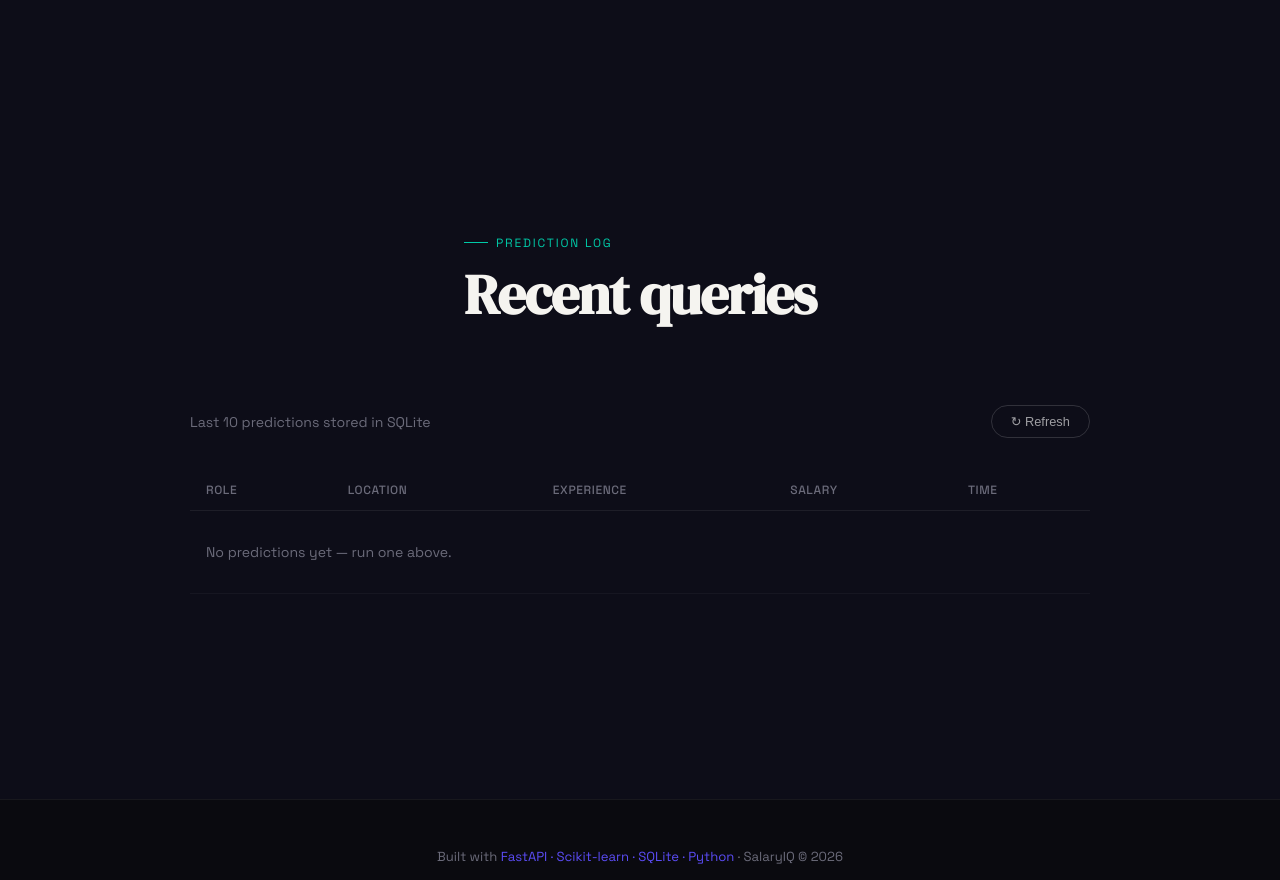
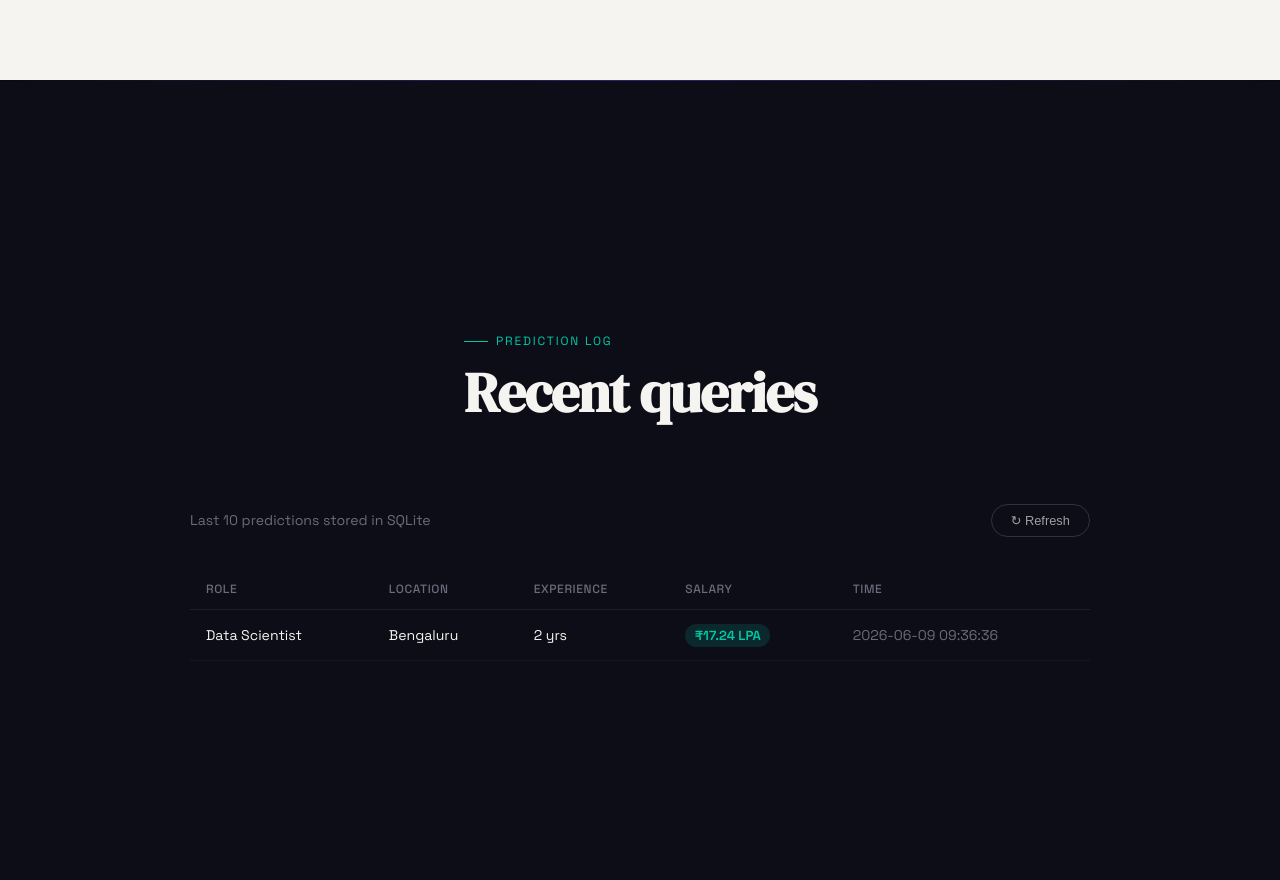
Before and after one commit to ShanmukhaKarthikeya71911/Predictify-FastAPI_app, a FastAPI app: page / in a window 1280 px wide. Shown: the part 2558-3438 px from the top of the page. Run offline with FastAPI, Linux system fonts and the light colour scheme; parts of the project's set-up code (start-up, migrations or seed data) failed here and were passed over.

Commit message:
Fix template rendering, database migration, and frontend history/auth initialization

```diff
--- a/database/db.py
+++ b/database/db.py
@@ -1,4 +1,4 @@
-from sqlalchemy import create_engine, Column, Integer, String, Float, DateTime
+from sqlalchemy import create_engine, Column, Integer, String, Float, DateTime, text
 from sqlalchemy.ext.declarative import declarative_base
 from sqlalchemy.orm import sessionmaker
 from datetime import datetime
@@ -33,11 +33,12 @@
 # Migration: check if username column exists in predictions, if not, add it
 try:
     with engine.connect() as conn:
-        conn.execute("SELECT username FROM predictions LIMIT 1")
+        conn.execute(text("SELECT username FROM predictions LIMIT 1"))
 except Exception:
     try:
         with engine.connect() as conn:
-            conn.execute("ALTER TABLE predictions ADD COLUMN username VARCHAR")
+            conn.execute(text("ALTER TABLE predictions ADD COLUMN username VARCHAR"))
+            conn.commit()
     except Exception as e:
         print(f"Migration error (username column): {e}")
 
--- a/main.py
+++ b/main.py
@@ -47,11 +47,16 @@
 
 @app.get("/", response_class=HTMLResponse)
 async def home(request: Request):
-    return templates.TemplateResponse("index.html", {
-        "request": request,
-        "roles": ROLES, "industries": INDUSTRIES,
-        "locations": LOCATIONS, "educations": EDUCATIONS
-    })
+    return templates.TemplateResponse(
+        request=request,
+        name="index.html",
+        context={
+            "roles": ROLES,
+            "industries": INDUSTRIES,
+            "locations": LOCATIONS,
+            "educations": EDUCATIONS
+        }
+    )
 
 @app.post("/login", response_class=JSONResponse)
 async def login(data: AuthRequest, db: Session = Depends(get_db)):
--- a/templates/index.html
+++ b/templates/index.html
@@ -1653,7 +1653,36 @@
       requestAnimationFrame(tick);
     }
 
-    // Guest history block removed - now handled dynamically in main script block
+    // Load and populate the global prediction log from SQLite
+    async function loadHistory() {
+      const tbody = document.getElementById('historyBody');
+      if (!tbody) return;
+      try {
+        const res = await fetch('/history');
+        const data = await res.json();
+        if (!data.length) {
+          tbody.innerHTML = `<tr><td colspan="5" style="color:var(--mid);padding:2rem 1rem">No predictions yet — run one above.</td></tr>`;
+          return;
+        }
+        tbody.innerHTML = data.map(r => {
+          const timeStr = r.created_at ? r.created_at.split('.')[0] : '—';
+          return `
+            <tr>
+              <td>${r.role}</td>
+              <td>${r.location}</td>
+              <td>${r.experience} yrs</td>
+              <td><span class="salary-badge">₹${r.salary} LPA</span></td>
+              <td style="color:var(--mid)">${timeStr}</td>
+            </tr>
+          `;
+        }).join('');
+      } catch (e) {
+        tbody.innerHTML = `<tr><td colspan="5" style="color:var(--warn);padding:2rem 1rem">Failed to load history.</td></tr>`;
+      }
+    }
+
+    // Initialize dashboard and history logs on page load
+    handleAuthChange();
   </script>
 </body>
 
```
